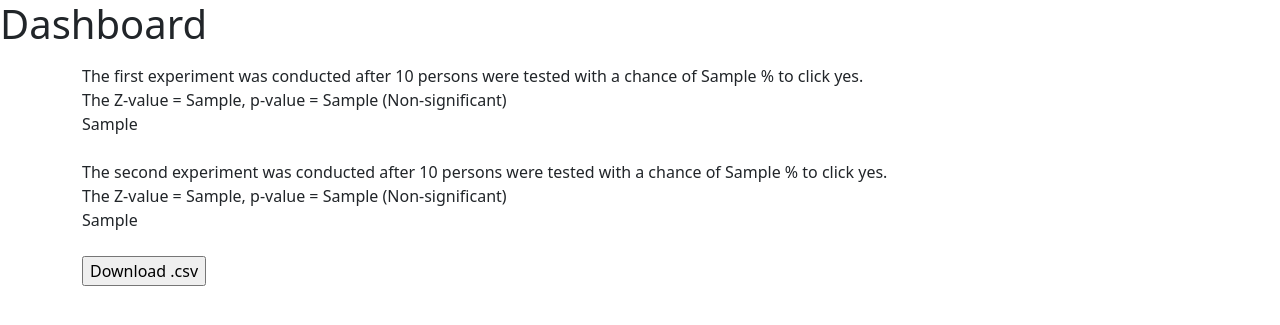
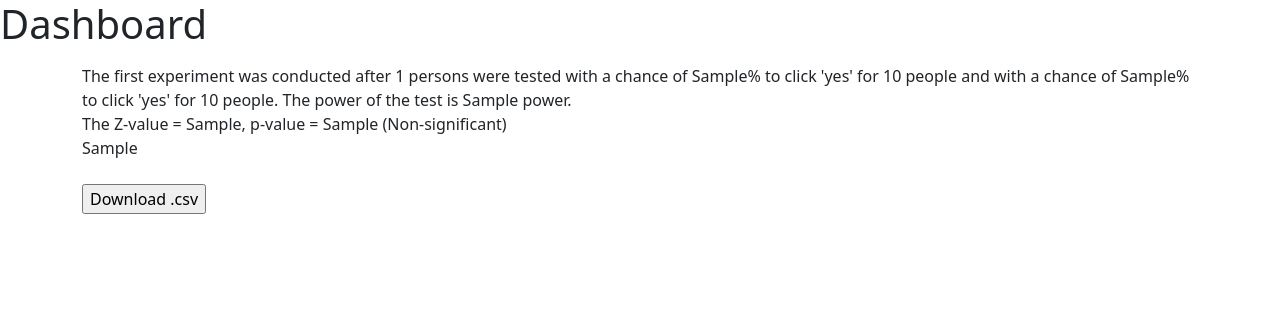
Before and after one commit to jonasdiego26/project, a Django app: template home/templates/home.html in a window 1280 px wide. Shown: the top 325 px of the page. Run offline with Django 4.2, Linux system fonts and the light colour scheme; the template is opened without the code that fills it: most values are stand-ins (such as "Sample title", 1, 10 or a date in 2020); parts of the project's set-up code (start-up, migrations or seed data) failed here and were passed over; some libraries are stand-ins or nearby versions.

Commit message:
fix for sample size and single ztest

```diff
--- a/home/templates/home.html
+++ b/home/templates/home.html
@@ -33,7 +33,9 @@
     <div class="container mt-3 mb-3">
         {% block content %}
         {% csrf_token %}
-            The first experiment was conducted after {{ sample_size1 }} persons were tested with a chance of {{ chance_1 }} % to click yes.
+            The first experiment was conducted after {{ total_sample_size }} persons were tested with a chance of
+            {{ chance_1 }}% to click 'yes' for {{ sample_size1 }} people and with a chance of {{ chance_2 }}% to click 'yes'
+            for {{ sample_size2 }} people. The power of the test is {{ power }}.
             <br>
             The Z-value = {{ z_value_1 }}, p-value = {{ p_value_1 }}
             {%if p_value_1 < 0.05 %}
@@ -45,23 +47,7 @@
 
             <br>
             {{ effect_size_1 }}
-            <br>
-            <br>
 
-            The second experiment was conducted after {{ sample_size2 }} persons were tested with a chance of {{ chance_2 }} % to click yes.
-            <br>
-            The Z-value = {{ z_value_2 }}, p-value = {{ p_value_2 }}
-            {%if p_value_2 < 0.05 %}
-
-            (Significant)
-            {%else%}
-            (Non-significant)
-            {%endif%}
-
-
-            <br>
-
-            {{ effect_size_2 }}
             <br>
             <br>
             <form method='GET'>
--- a/home/views.py
+++ b/home/views.py
@@ -12,7 +12,10 @@ def Home(request):
     ab_test_var = analyze(30, 50)
     posts = post.objects.all()
     df = ab_test_var[10]
-    context= {'df':df,'posts': posts, 'chance_1':ab_test_var[0], 'z_value_1':ab_test_var[1], 'p_value_1': ab_test_var[2], 'effect_size_1':ab_test_var[3], 'chance_2':ab_test_var[4], 'z_value_2':ab_test_var[5], 'p_value_2': ab_test_var[6], 'effect_size_2':ab_test_var[7], 'sample_size1': ab_test_var[8], 'sample_size2':ab_test_var[9]}
+    context= {'total_sample_size':ab_test_var[11],'df':df,'posts': posts, 'chance_1':ab_test_var[0],
+    'z_value_1':ab_test_var[1], 'p_value_1': ab_test_var[2], 'effect_size_1':ab_test_var[3], 'chance_2':ab_test_var[4],
+    'z_value_2':ab_test_var[5], 'p_value_2': ab_test_var[6], 'effect_size_2':ab_test_var[7], 'sample_size1': ab_test_var[8],
+    'sample_size2':ab_test_var[9], 'power':ab_test_var[12]}
     if request.GET:
         response = HttpResponse('')
         response['Content-Disposition'] = 'attachment; filename=file.csv'
```
Also changed, not shown: home/calculation/analysis.py (+9 -10 lines).
